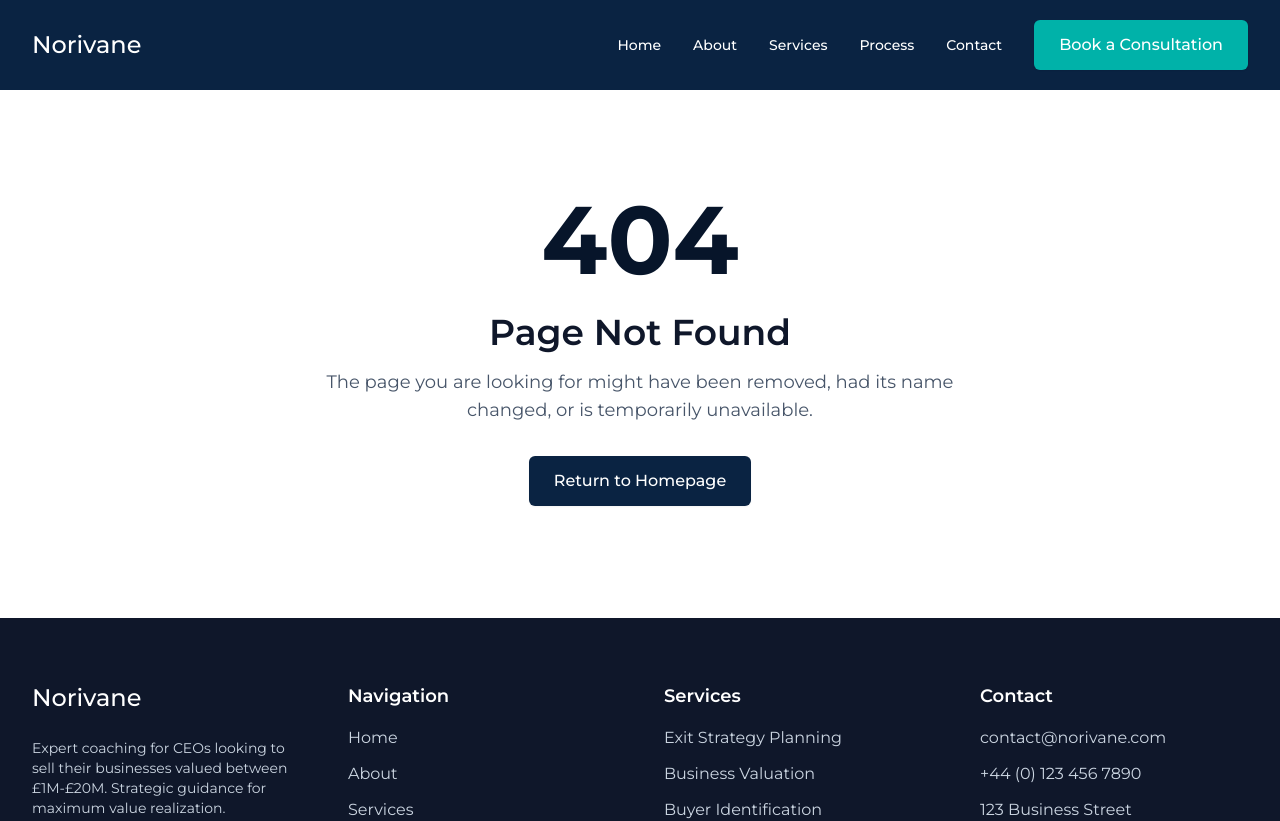
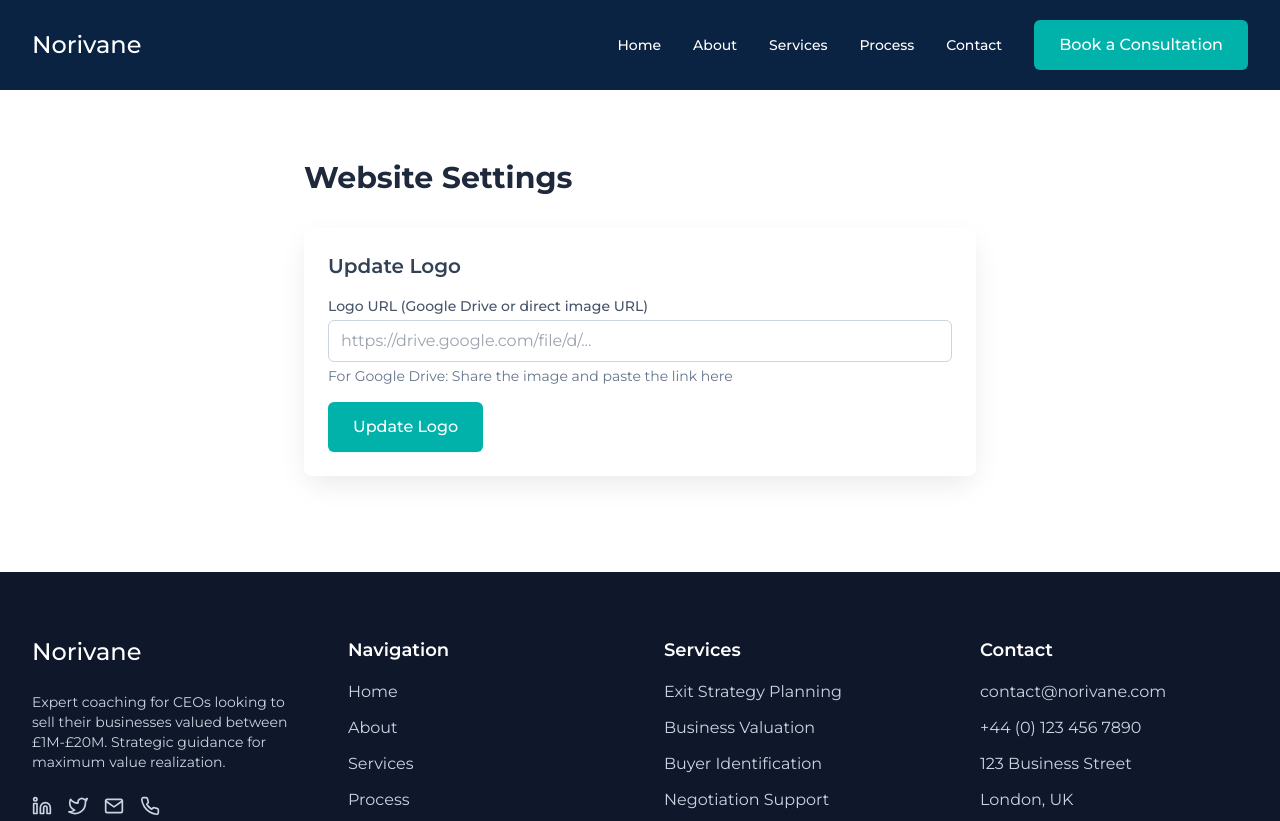
Before and after one commit to matthewbroadbent/202505271429-norivane_website, a React (Vite) app: page /settings in a window 1280 px wide. Shown: the top 821 px of the page. Built offline with nearby package versions, Linux system fonts and the light colour scheme.

Commit message:
202505302044 commit

```diff
--- a/src/App.jsx
+++ b/src/App.jsx
@@ -1,26 +1,32 @@
-import { Routes, Route } from 'react-router-dom';
-import HomePage from './pages/HomePage';
-import AboutPage from './pages/AboutPage';
-import ServicesPage from './pages/ServicesPage';
-import ResourcesPage from './pages/ResourcesPage';
-import ContactPage from './pages/ContactPage';
-import BookingPage from './pages/BookingPage';
-import BookingConfirmationPage from './pages/BookingConfirmationPage';
-import NotFoundPage from './pages/NotFoundPage';
+import { Routes, Route } from 'react-router-dom'
+import Header from './components/layout/Header'
+import Footer from './components/layout/Footer'
+import HomePage from './pages/HomePage'
+import AboutPage from './pages/AboutPage'
+import ServicesPage from './pages/ServicesPage'
+import ProcessPage from './pages/ProcessPage'
+import ContactPage from './pages/ContactPage'
+import BookingPage from './pages/BookingPage'
+import SettingsPage from './pages/Settings'
 
 function App() {
   return (
+    <div className="flex flex-col min-h-screen">
+      <Header />
+      <main className="flex-grow">
         <Routes>
           <Route path="/" element={<HomePage />} />
           <Route path="/about" element={<AboutPage />} />
           <Route path="/services" element={<ServicesPage />} />
-      <Route path="/resources" element={<ResourcesPage />} />
+          <Route path="/process" element={<ProcessPage />} />
           <Route path="/contact" element={<ContactPage />} />
           <Route path="/booking" element={<BookingPage />} />
-      <Route path="/booking-confirmation" element={<BookingConfirmationPage />} />
-      <Route path="*" element={<NotFoundPage />} />
+          <Route path="/settings" element={<SettingsPage />} />
         </Routes>
-  );
+      </main>
+      <Footer />
+    </div>
+  )
 }
 
-export default App;
+export default App
--- a/src/components/ui/Logo.jsx
+++ b/src/components/ui/Logo.jsx
@@ -1,13 +1,45 @@
 import { Link } from 'react-router-dom'
+import { useState, useEffect } from 'react'
 
 const Logo = ({ variant = 'dark' }) => {
+  const [logoUrl, setLogoUrl] = useState('')
+
+  // This function will be called when you want to update the logo
+  const updateLogo = (newLogoUrl) => {
+    setLogoUrl(newLogoUrl)
+    // Optionally save to localStorage for persistence
+    localStorage.setItem('norivaneLogoUrl', newLogoUrl)
+  }
+
+  // Load logo from localStorage on component mount
+  useEffect(() => {
+    const savedLogo = localStorage.getItem('norivaneLogoUrl')
+    if (savedLogo) {
+      setLogoUrl(savedLogo)
+    }
+  }, [])
+
   return (
     <Link to="/" className="flex items-center">
-      <span className={`text-2xl font-sans font-medium ${variant === 'light' ? 'text-white' : 'text-primary-500'}`}>
-        Norivane
-      </span>
+      {logoUrl ? (
+        <img
+          src={logoUrl}
+          alt="Norivane Logo"
+          className="h-10 w-auto"
+        />
+      ) : (
+        <span className={`text-2xl font-sans font-medium ${variant === 'light' ? 'text-white' : 'text-primary-500'}`}>
+          Norivane
+        </span>
+      )}
     </Link>
   )
 }
 
+// Export both the component and the update function
 export default Logo
+export const updateLogoUrl = (url) => {
+  localStorage.setItem('norivaneLogoUrl', url)
+  // Force a refresh to show the new logo
+  window.location.reload()
+}
--- /dev/null
+++ b/src/pages/Settings.jsx
@@ -0,0 +1,98 @@
+import { useState } from 'react'
+import { updateLogoUrl } from '../components/ui/Logo'
+
+const Settings = () => {
+  const [logoUrl, setLogoUrl] = useState('')
+  const [message, setMessage] = useState('')
+
+  const handleLogoUpdate = (e) => {
+    e.preventDefault()
+
+    if (!logoUrl) {
+      setMessage('Please enter a logo URL')
+      return
+    }
+
+    // Update the logo
+    updateLogoUrl(logoUrl)
+    setMessage('Logo updated successfully! Refreshing...')
+  }
+
+  const handleGoogleDriveUrl = (url) => {
+    // Convert Google Drive sharing URL to direct image URL if needed
+    if (url.includes('drive.google.com/file/d/')) {
+      // Extract the file ID
+      const fileIdMatch = url.match(/\/d\/([^/]+)/)
+      if (fileIdMatch && fileIdMatch[1]) {
+        const fileId = fileIdMatch[1]
+        // Create direct link
+        const directLink = `https://drive.google.com/uc?export=view&id=${fileId}`
+        setLogoUrl(directLink)
+        return
+      }
+    }
+
+    // If not a Google Drive URL or couldn't parse, use as is
+    setLogoUrl(url)
+  }
+
+  return (
+    <div className="container-custom py-24">
+      <div className="max-w-2xl mx-auto mt-16">
+        <h1 className="text-3xl font-bold text-secondary-800 mb-8">Website Settings</h1>
+
+        <div className="bg-white shadow-elegant rounded-lg p-6">
+          <h2 className="text-xl font-semibold text-secondary-700 mb-4">Update Logo</h2>
+
+          {message && (
+            <div className={`p-3 rounded mb-4 ${message.includes('successfully') ? 'bg-green-100 text-green-700' : 'bg-red-100 text-red-700'}`}>
+              {message}
+            </div>
+          )}
+
+          <form onSubmit={handleLogoUpdate}>
+            <div className="mb-4">
+              <label htmlFor="logoUrl" className="block text-sm font-medium text-secondary-600 mb-1">
+                Logo URL (Google Drive or direct image URL)
+              </label>
+              <input
+                type="text"
+                id="logoUrl"
+                className="w-full px-3 py-2 border border-secondary-300 rounded-md focus:outline-none focus:ring-2 focus:ring-accent-500"
+                placeholder="https://drive.google.com/file/d/..."
+                value={logoUrl}
+                onChange={(e) => handleGoogleDriveUrl(e.target.value)}
+              />
+              <p className="text-sm text-secondary-500 mt-1">
+                For Google Drive: Share the image and paste the link here
+              </p>
+            </div>
+
+            {logoUrl && (
+              <div className="mb-4">
+                <p className="text-sm font-medium text-secondary-600 mb-2">Preview:</p>
+                <div className="border border-secondary-200 rounded-md p-4 bg-secondary-50">
+                  <img
+                    src={logoUrl}
+                    alt="Logo Preview"
+                    className="h-12 w-auto"
+                    onError={() => setMessage("Error loading image. Please check the URL.")}
+                  />
+                </div>
+              </div>
+            )}
+
+            <button
+              type="submit"
+              className="btn-accent"
+            >
+              Update Logo
+            </button>
+          </form>
+        </div>
+      </div>
+    </div>
+  )
+}
+
+export default Settings
```
Also changed, not shown: 3 other files (tests, documents, lock files or other folders). Lines whose indentation alone changed are shown as unchanged.
